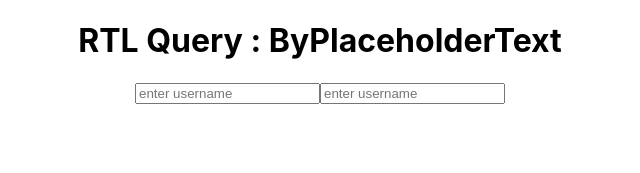
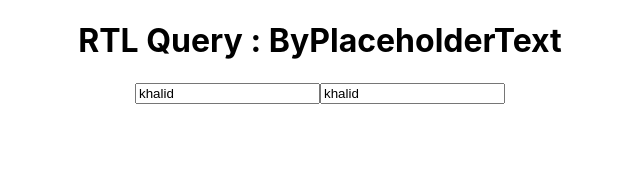
Before and after one commit to abhikhalid/blog-app, a React (Create React App) app: page / in a window 1280 px wide. Shown: the top 173 px of the page, without its empty margins (320-960 px from the left). Built offline with nearby package versions, Linux system fonts and the light colour scheme.

Commit message:
Part 23 - Part 2

```diff
--- a/src/App.js
+++ b/src/App.js
@@ -5,8 +5,8 @@
   return (
     <div className="App">
       <h1>RTL Query : ByPlaceholderText</h1>
-      <input type="text" placeholder='enter username' />
-      <input type="text" placeholder='enter username' />
+      <input type="text" placeholder='enter username' defaultValue={'khalid'} />
+      <input type="text" placeholder='enter username' defaultValue={'khalid'}/>
 
 
     </div>
```
Also changed, not shown: 1 other file (tests, documents, lock files or other folders).
